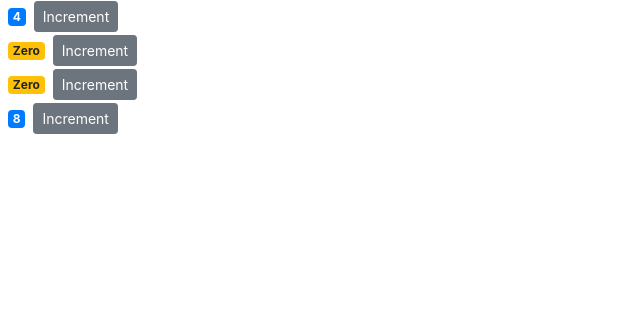
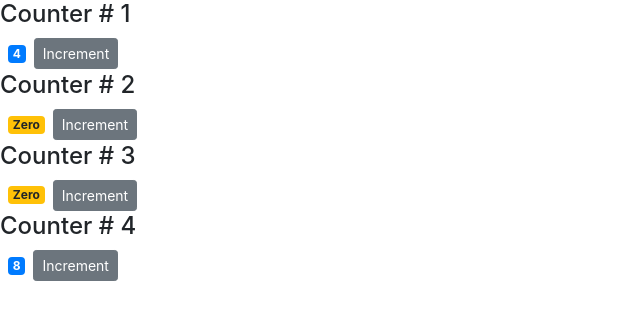
Before and after one commit to hassantvs24/all-react, a React (Create React App) app in the folder counter-app/: page / in a window 1280 px wide. Shown: the top 320 px of the page, without its empty margins (0-640 px from the left). Built offline with nearby package versions, Linux system fonts and the light colour scheme.

Commit message:
Pass htm children to componant

```diff
--- a/counter-app/src/components/counter.jsx
+++ b/counter-app/src/components/counter.jsx
@@ -10,14 +10,12 @@ class Counter extends Component {
   };
 
   render() {
-
+    console.log(this.props);
     return (
       <div>
+        {this.props.children}
         <span className={this.getBadgeClasses()}>{this.formatCount()}</span>
-        <button
-          onClick={this.handleIncrement}
-          className="btn btn-secondary btn-sm"
-        >
+        <button onClick={this.handleIncrement} className="btn btn-secondary btn-sm">
           Increment
         </button>
       </div>
--- a/counter-app/src/components/counters.jsx
+++ b/counter-app/src/components/counters.jsx
@@ -14,7 +14,9 @@ class Counters extends Component {
         return (
             <React.Fragment>
                 {this.state.counters.map(counter =>
-                <Counter key={counter.id} value={counter.value}/>
+                    <Counter key={counter.id} value={counter.value}>
+                        <h4>Counter # {counter.id}</h4>
+                    </Counter>
                 )}
             </React.Fragment>
         );
```
